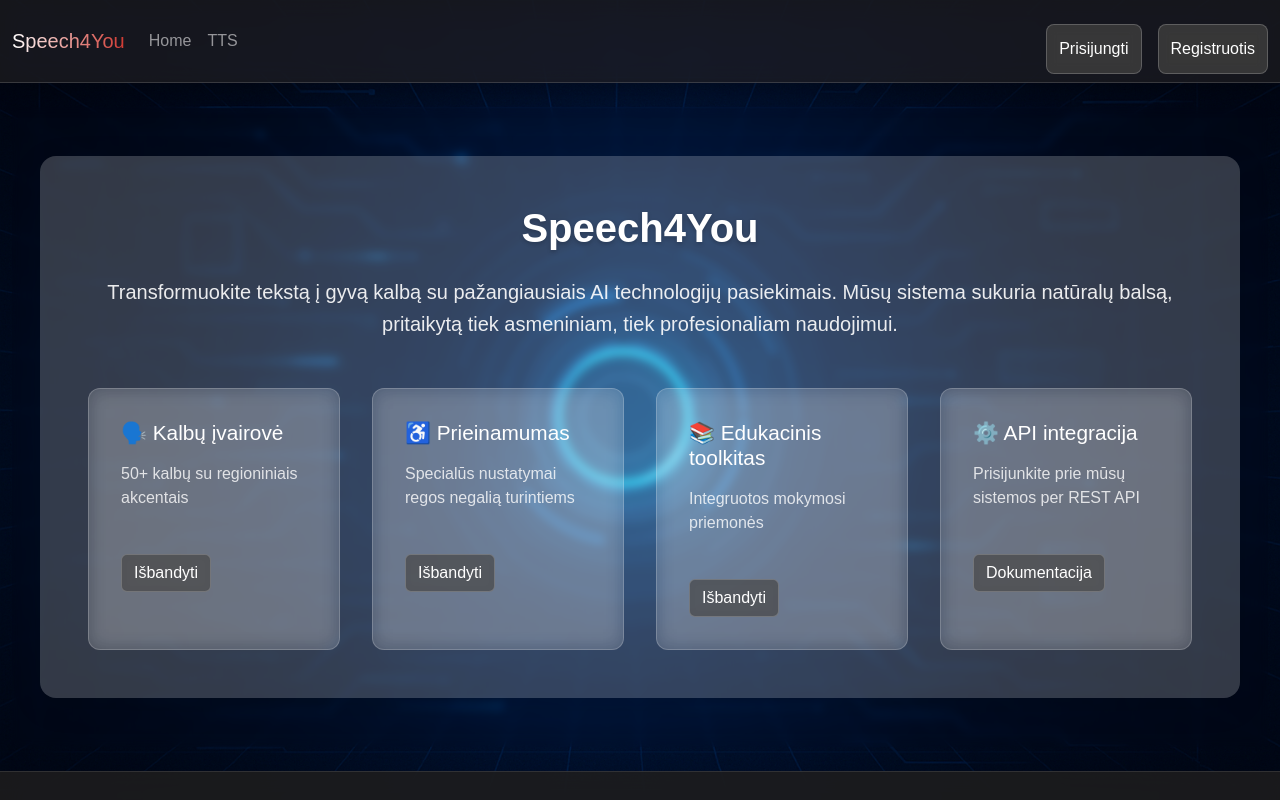
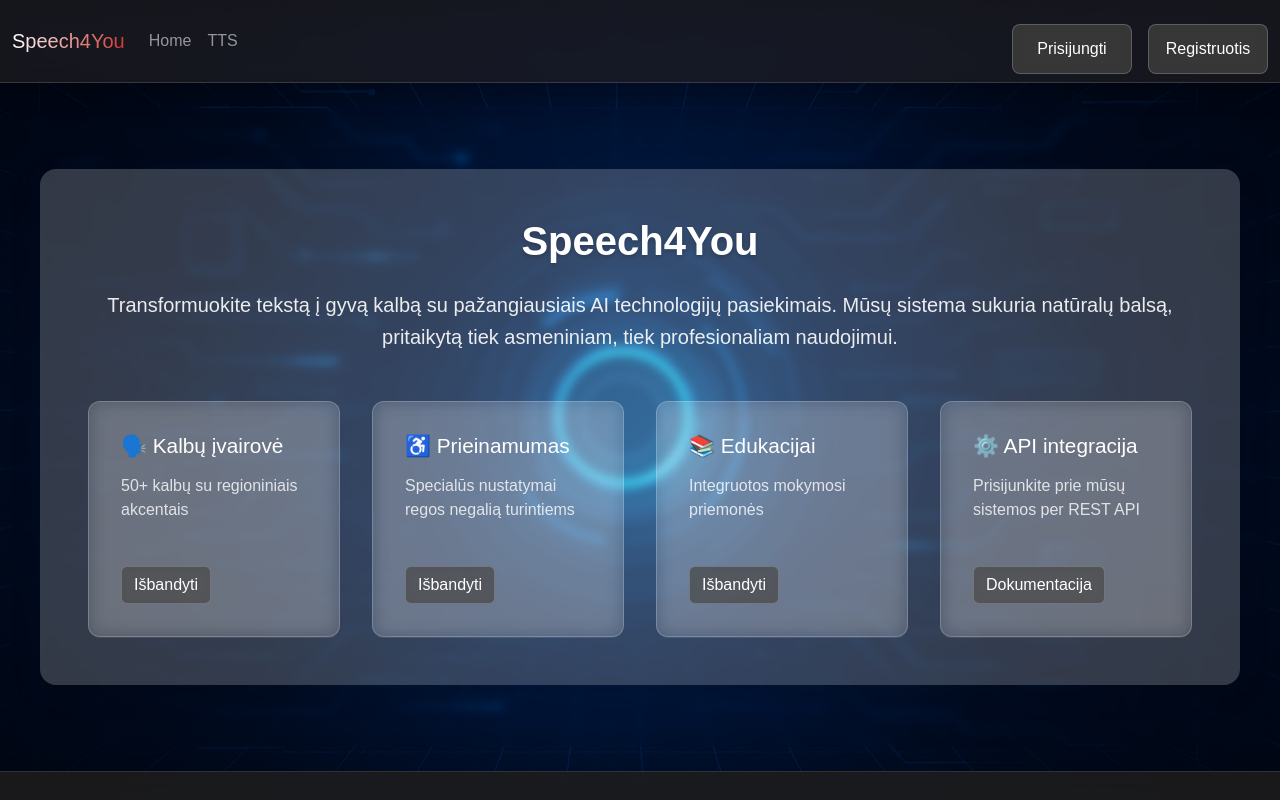
Before and after one commit to EdgarasBub/PROJEKTAS-TEXT_TO_SPEECH, a React (Vite) app in the folder client2/: page / in a window 1280 px wide. Shown: the top 800 px of the page. Built offline with nearby package versions, Linux system fonts and the light colour scheme.

Commit message:
button fix

```diff
--- a/client2/src/components/NavBar.tsx
+++ b/client2/src/components/NavBar.tsx
@@ -1,7 +1,7 @@
 import { Link } from 'react-router-dom';
 import { useAuth } from '../context/AuthContext';
 import { Container, Nav, Navbar, Button } from 'react-bootstrap';
-import { PersonFill, BoxArrowRight } from 'react-bootstrap-icons';
+import {BoxArrowRight } from 'react-bootstrap-icons';
 import '../styles/NavBar.css';
 
 const NavigationBar = () => {
@@ -32,7 +32,6 @@ const NavigationBar = () => {
             {isLoggedIn ? (
               <>
                 <Button variant="glass" className="me-3 auth-button">
-                  <PersonFill className="me-2" />
                   <span className="status-indicator"></span> Online
                 </Button>
                 <Button
--- a/client2/src/pages/Home.tsx
+++ b/client2/src/pages/Home.tsx
@@ -45,7 +45,7 @@ const Home: React.FC = () => {
           </div>
 
           <div className="feature-item">
-            <h3>📚 Edukacinis toolkitas</h3>
+            <h3>📚 Edukacijai</h3>
             <p>Integruotos mokymosi priemonės</p>
             <Button
               variant="dark"
--- a/client2/src/styles/NavBar.css
+++ b/client2/src/styles/NavBar.css
@@ -98,3 +98,8 @@
     opacity: 1;
   }
 }
+.auth-buttons-wrapper {
+  display: flex;
+  align-items: center;
+  margin-bottom: 10px;
+}
--- a/client2/src/styles/auth/signup.css
+++ b/client2/src/styles/auth/signup.css
@@ -52,7 +52,7 @@
   border: 1px solid rgba(255, 255, 255, 0.2) !important;
   color: white !important;
   padding: 0.75rem !important;
-  width: 100%;
+  width: 120px;
   border-radius: 8px !important;
   cursor: pointer;
   transition: all 0.3s;
```
